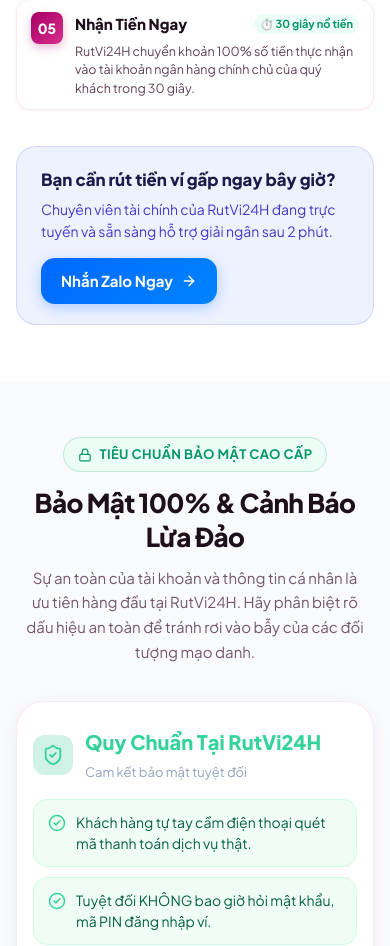
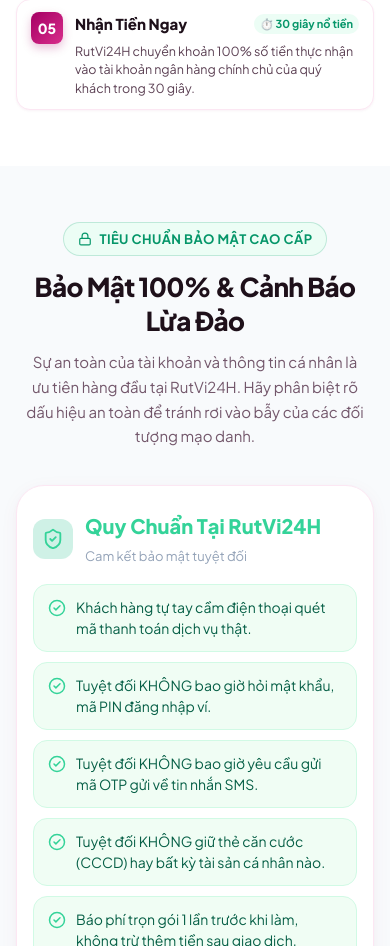
Before and after one commit to ductnf8/rutvitrasau, a React (Vite) app: page / in a window 390 px wide. Shown: the part 4591-5537 px from the top of the page. Built offline with nearby package versions, Linux system fonts and the light colour scheme.

Commit message:
fix(ui): remove bottom urgent banner from process stepper and hide logo on nav when mobile menu is open

```diff
--- a/src/components/Header.jsx
+++ b/src/components/Header.jsx
@@ -44,10 +44,19 @@
   return (
     <>
       {/* Main Sticky Header */}
-      <header className={`site-header ${isScrolled ? 'scrolled' : ''}`}>
+      <header className={`site-header ${isScrolled ? 'scrolled' : ''} ${mobileMenuOpen ? 'menu-open' : ''}`}>
         <div className="header-fluid-container header-container">
-          {/* Logo */}
-          <a href="#hero" className="brand-logo" onClick={(e) => handleNavClick(e, '#hero')}>
+          {/* Logo (Ẩn trên navbar khi mobile menu mở) */}
+          <a
+            href="#hero"
+            className="brand-logo"
+            style={{
+              opacity: mobileMenuOpen ? 0 : 1,
+              visibility: mobileMenuOpen ? 'hidden' : 'visible',
+              transition: 'opacity 0.2s ease, visibility 0.2s ease'
+            }}
+            onClick={(e) => handleNavClick(e, '#hero')}
+          >
             <div className="brand-logo-icon">
               <Sparkles size={20} />
             </div>
--- a/src/components/ProcessStepper.jsx
+++ b/src/components/ProcessStepper.jsx
@@ -7,10 +7,9 @@
   FileCheck2,
   Smartphone,
   ShieldCheck,
-  Banknote,
-  ArrowRight
+  Banknote
 } from 'lucide-react';
-import { PROCESS_STEPS, SITE_CONFIG } from '../data/siteData';
+import { PROCESS_STEPS } from '../data/siteData';
 
 export default function ProcessStepper() {
   const getStepIcon = (index) => {
@@ -76,28 +75,6 @@
             </motion.div>
           ))}
         </div>
-
-        {/* Bottom Banner */}
-        <div className="process-bottom-banner">
-          <div>
-            <h4 style={{ fontSize: '1.05rem', fontWeight: 800, color: '#1e1b4b', marginBottom: '4px' }}>
-              Bạn cần rút tiền ví gấp ngay bây giờ?
-            </h4>
-            <p style={{ fontSize: '0.875rem', color: '#4338ca' }}>
-              Chuyên viên tài chính của RutVi24H đang trực tuyến và sẵn sàng hỗ trợ giải ngân sau 2 phút.
-            </p>
-          </div>
-          <a
-            href={SITE_CONFIG.zaloUrl}
-            target="_blank"
-            rel="noopener noreferrer"
-            className="btn btn-zalo btn-md"
-            style={{ flexShrink: 0 }}
-          >
-            <span>Nhắn Zalo Ngay</span>
-            <ArrowRight size={16} />
-          </a>
-        </div>
       </div>
     </section>
   );
--- a/src/index.css
+++ b/src/index.css
@@ -518,6 +518,12 @@
     font-size: 1.35rem;
     gap: 12px;
   }
+}
+
+.site-header.menu-open .brand-logo {
+  opacity: 0 !important;
+  visibility: hidden !important;
+  pointer-events: none !important;
 }
 
 .brand-logo-icon {
```
